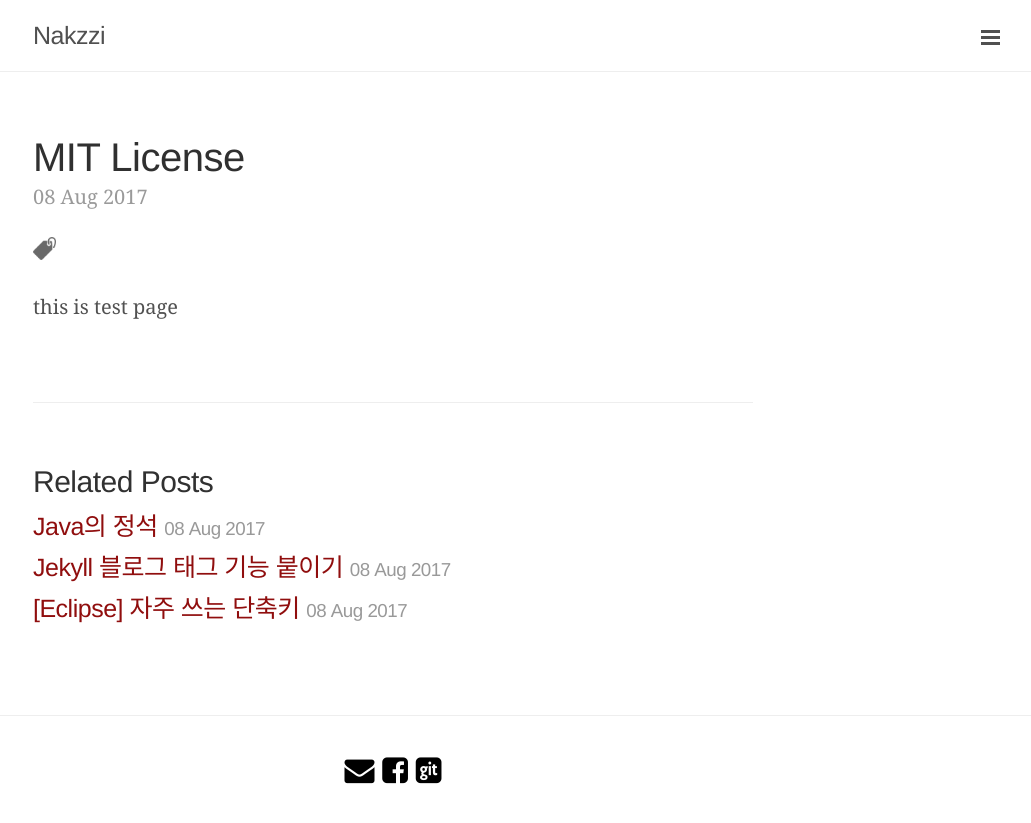
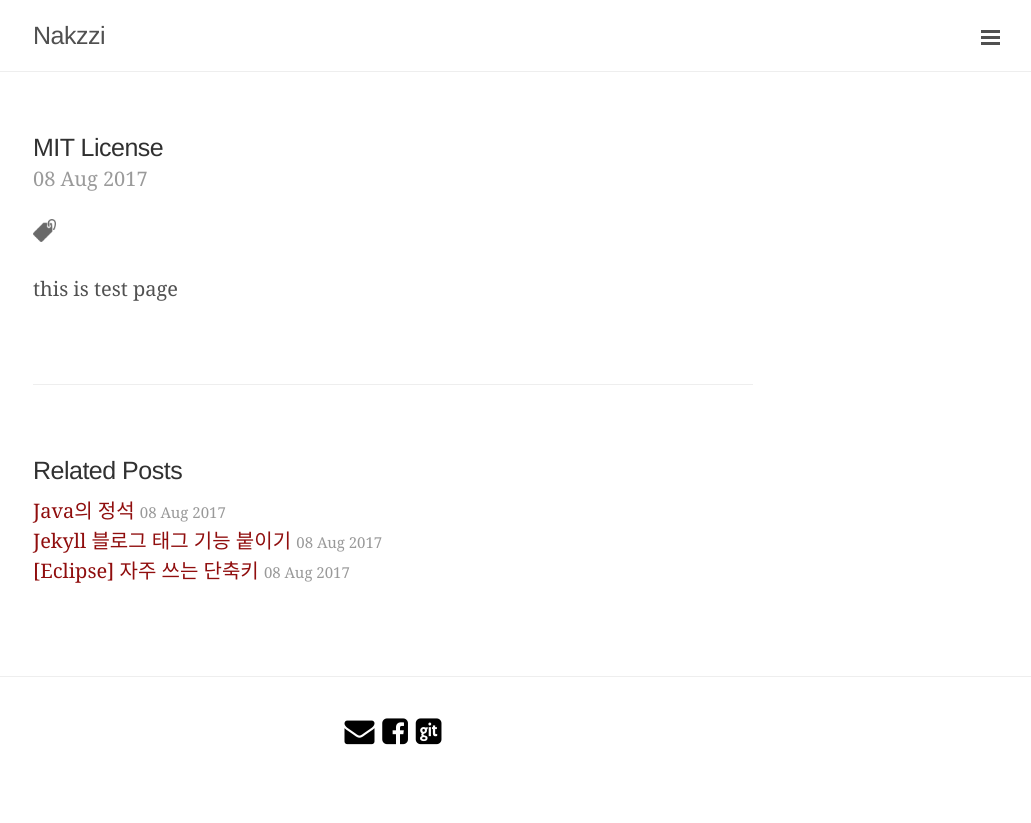
Before and after one commit to cholnh/cholnh.github.io, a Jekyll site: the page built from _posts/Note/2017-8-8-Note3.md, in a window 1280 px wide. Shown: the top 823 px of the page, without its empty margins (247-1278 px from the left). Built offline with Jekyll 4.4.1, drawn with Linux system fonts in a browser that asks for light colours; Markdown is read by kramdown in place of the engine named in the settings.

Commit message:
Update style

```diff
--- a/_layouts/post.html
+++ b/_layouts/post.html
@@ -3,23 +3,21 @@
 ---
 
 <div class="post">
-  <h1 class="post-title">{{ page.title }}</h1>
+  <h3 class="post-title">{{ page.title }}</h3>
   <span class="post-date">{{ page.date | date_to_string }}</span>
   {% include post_tags.html %}
   <br/>
   {{ content }}
 </div>
 <div class="related">
-  <h2>Related Posts</h2>
+  <h3>Related Posts</h3>
   <ul class="related-posts">
     {% for post in site.related_posts limit:3 %}
       <li>
-        <h3>
           <a href="{{ post.url }}">
             {{ post.title }}
             <small>{{ post.date | date_to_string }}</small>
           </a>
-        </h3>
       </li>
     {% endfor %}
   </ul>
```
